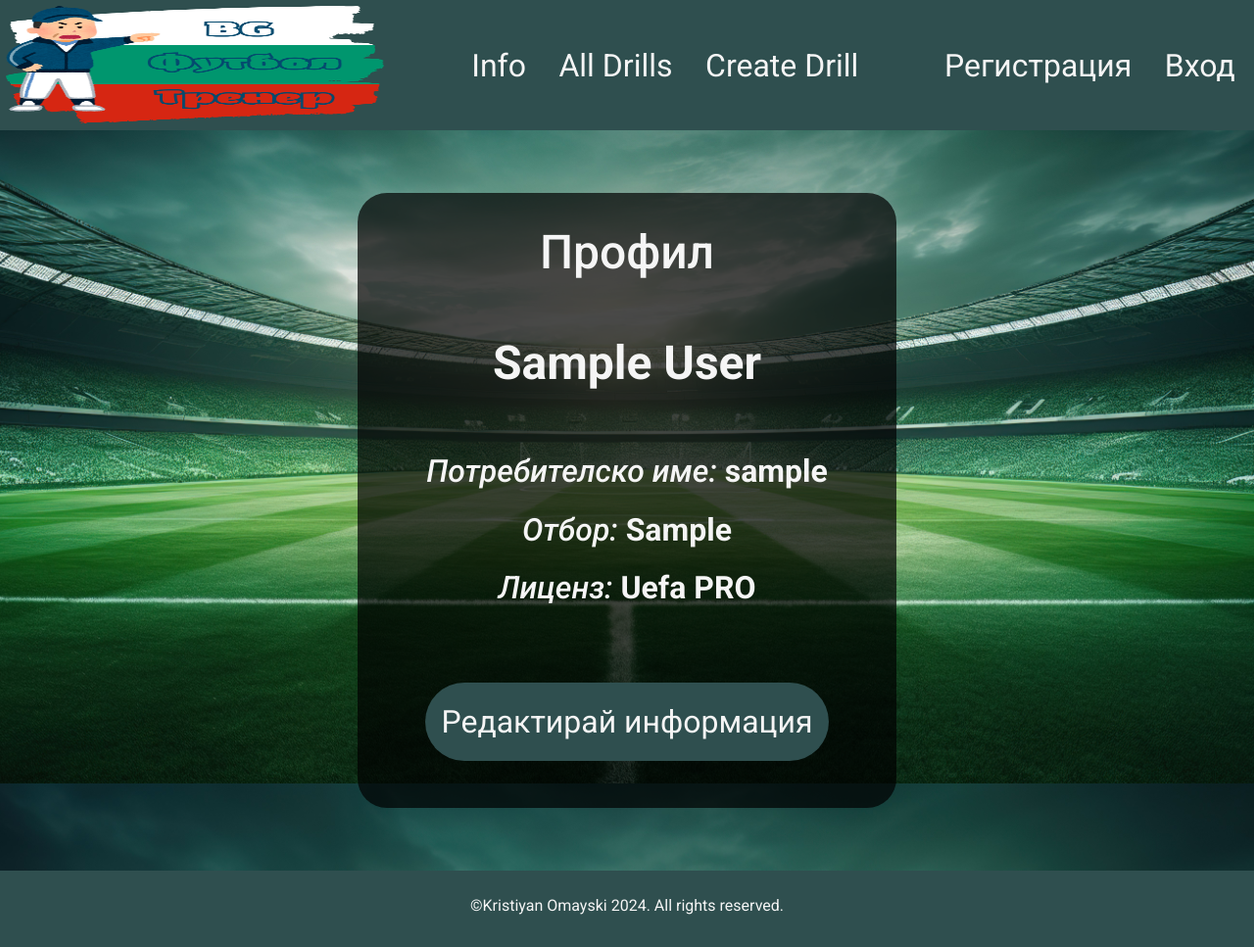
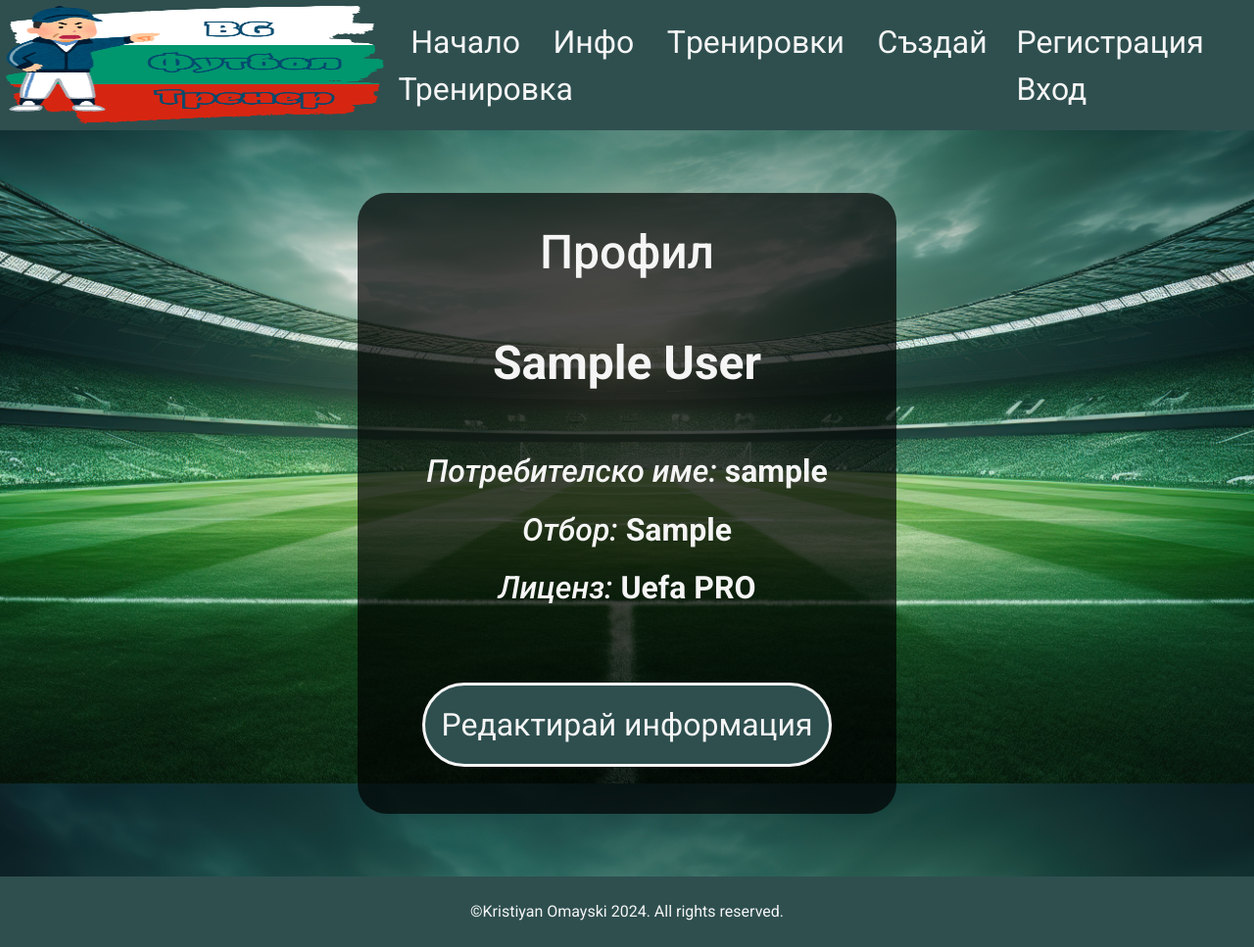
Before and after one commit to Omayski13/Coach_app, a Django app: page /accounts/profile/1/details/ in a window 1280 px wide. Shown: the whole page at 98% size. Before the commit the page ends 934 px from the top, so only its background shows below. Run offline with Django 5.2, Linux system fonts and the light colour scheme; tables that the repository leaves empty hold one stand-in row (values such as "Sample post"); some libraries are stand-ins or nearby versions.

Commit message:
fix: changed navigation texts in bulgarian

```diff
--- a/static/style/navigation.css
+++ b/static/style/navigation.css
@@ -26,10 +26,7 @@ nav a {
 }
 
 
-.nav-other {
 
-
-}
 
 .nav-profile{
 
@@ -66,6 +63,15 @@ footer {
     color: whitesmoke;
 
 }
+
+
+
+
+
+
+
+
+
 
 
 
--- /dev/null
+++ b/static/style/profile-details.css
@@ -0,0 +1,27 @@
+
+.details-link {
+    display: inline-block;
+    background-color: darkslategrey;
+    color: whitesmoke;
+    text-align: center;
+    text-decoration: none;
+    font-size: 2em;
+    padding: 0.5em;
+    margin-top: 2em;
+    border-radius: 1.5em;
+    cursor: pointer;
+    border: whitesmoke solid 0.1em;
+
+}
+
+a:hover{
+    color: whitesmoke;
+}
+
+.details-text{
+    font-style: italic;
+}
+
+h2.details{
+    padding: 0.2em;
+}
--- a/static/style/style.css
+++ b/static/style/style.css
@@ -2,4 +2,5 @@
 @import "body.css";
 @import "navigation.css";
 @import "forms.css";
+@import "profile-details.css";
 @import "pictures.css";
--- a/templates/navigation.html
+++ b/templates/navigation.html
@@ -10,9 +10,11 @@
 
 
         <div class="nav-other">
-            <a href="#">Info</a>
-            <a href="#">All Drills</a>
-            <a href="#">Create Drill</a>
+            <a href="#">Начало</a>
+            <a href="#">Инфо</a>
+            <a href="#">Tренировки</a>
+            <a href="#">Създай Тренировка</a>
+
 
         </div>
 
```
